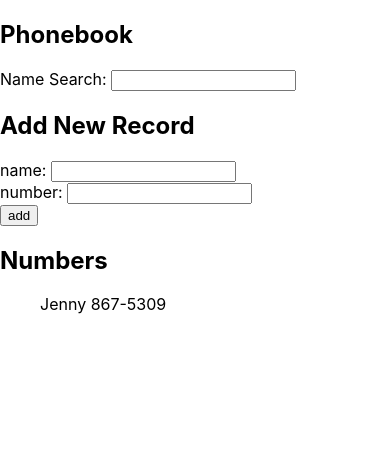
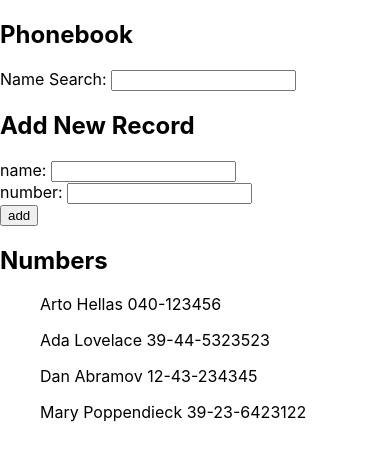
Before and after one commit to kcselm/fullstack_javascript, a React (Create React App) app in the folder part2/phonebook/: page / in a window 390 px wide. Shown: the top 460 px of the page. Built offline with nearby package versions, Linux system fonts and the light colour scheme; data requests are answered from the project's data file.

Commit message:
Phonebook step 6

```diff
--- /dev/null
+++ b/part2/phonebook/db.json
@@ -0,0 +1,24 @@
+{
+  "persons":[
+    {
+      "name": "Arto Hellas",
+      "number": "040-123456",
+      "id": 1
+    },
+    {
+      "name": "Ada Lovelace",
+      "number": "39-44-5323523",
+      "id": 2
+    },
+    {
+      "name": "Dan Abramov",
+      "number": "12-43-234345",
+      "id": 3
+    },
+    {
+      "name": "Mary Poppendieck",
+      "number": "39-23-6423122",
+      "id": 4
+    }
+  ]
+}
--- a/part2/phonebook/src/App.js
+++ b/part2/phonebook/src/App.js
@@ -1,21 +1,26 @@
-import React, { useState } from 'react';
+import React, { useState, useEffect } from 'react';
 import './App.css';
 
 import { DisplayPeople } from './components/DisplayPeople'
 import { Search } from './components/Search'
 import { Form } from './components/Form'
+import axios from 'axios';
 
 const App = () => {
-  const [ persons, setPersons ] = useState([
-    {
-      name: 'Jenny',
-      number: '867-5309',
-      id: 1,
-     },
-  ])
+  const [ persons, setPersons ] = useState([])
   const [ searchTerm, setSearch ]  = useState('')
   const [ newName, setNewName ] = useState('')
   const [ newNumber, setNewNumber ] = useState('')
+
+  useEffect(() => {
+    axios
+      .get('http://localhost:3001/persons')
+      .then(response => {
+        console.log(response.data)
+        setPersons(response.data)
+      })
+      .catch(error => console.log(error))
+  }, [])
 
   const handleSearchChange = e => {
     setSearch(e.target.value)
--- a/part2/phonebook/src/components/Search.js
+++ b/part2/phonebook/src/components/Search.js
@@ -1,8 +1,6 @@
 import React from 'react'
 
 export const Search = props => {
-
-  console.log('props', props)
   return (
     <div>
       Name Search: <input value={props.searchTerm} onChange={props.onChange}/>
```
Also changed, not shown: part2/phonebook/package.json (+6 -1 lines), 1 other file (tests, documents, lock files or other folders).
